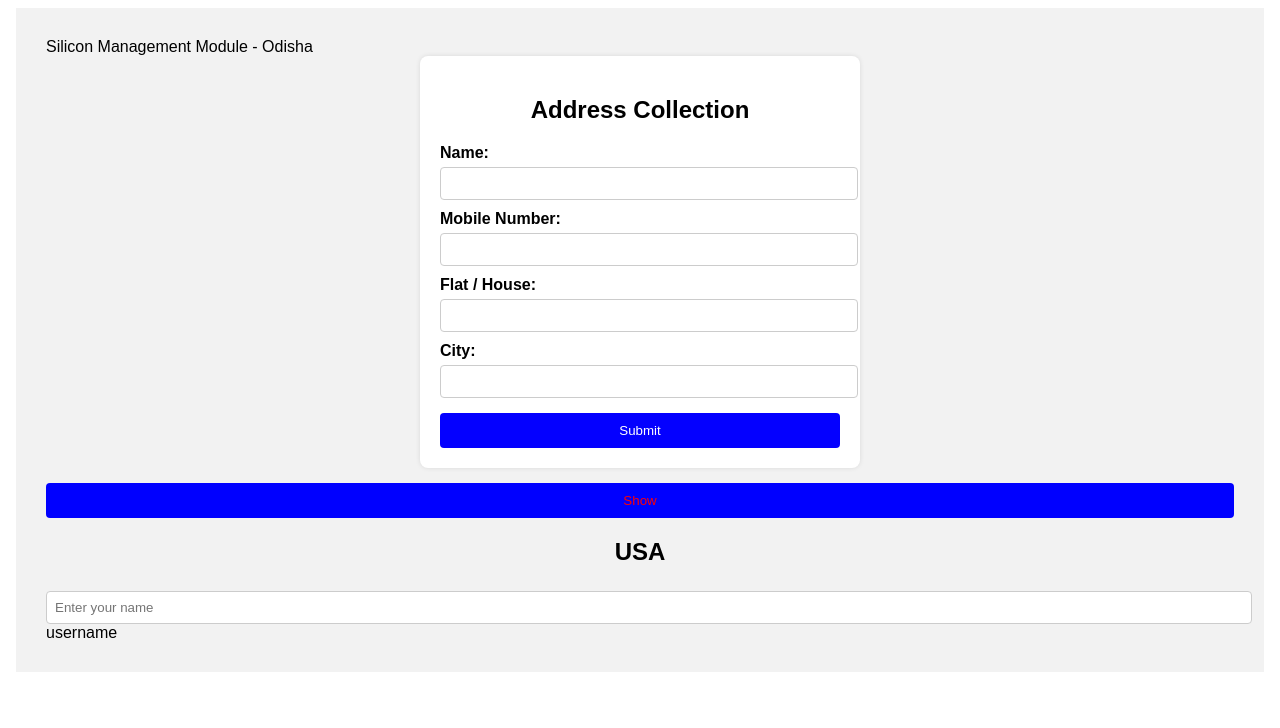
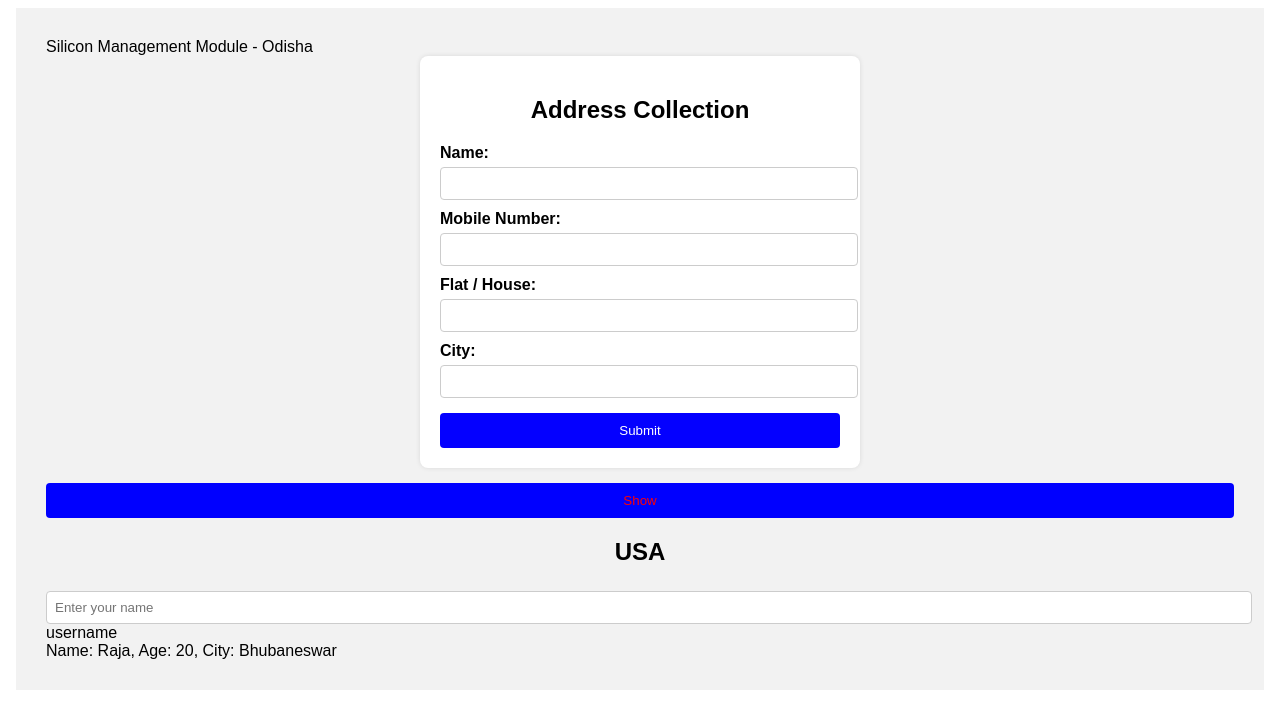
Before and after one commit to projects1000/SiliconPracticeBatch2, an Angular app: page / in a window 1280 px wide. Shown: the top 728 px of the page. Built offline with nearby package versions, Linux system fonts and the light colour scheme.

Commit message:
Push latest changes to app.component files

```diff
--- a/src/app/app.component.html
+++ b/src/app/app.component.html
@@ -64,6 +64,17 @@
 
   {{userName}}
 
+   <div>
+    <div *ngFor="let i of studentArrayData">
+    <div *ngIf="i.age < 30">
+      Name: {{ i.name }}, Age: {{ i.age }}, City: {{ i.city }}
+    </div>
+  </div>
+</div>
+
+   <ng-template #showData>
+         <h2>Chaina</h2>
+    </ng-template>
 
 
 
--- a/src/app/app.component.ts
+++ b/src/app/app.component.ts
@@ -29,7 +29,15 @@ export class AppComponent {
   //methods if any
 
   isSubmitted : boolean = false;
+
   city :string = '';
+
+  studentArrayData  = [
+    {name: 'Raja', age: 20, city : 'Bhubaneswar' },
+    {name: 'Raka', age: 30, city : 'Cuttack' },
+    {name: 'Ram', age: 45, city : 'Jajpur' }
+  ]
+
 
   showMessage(any ?: any){
 
```
